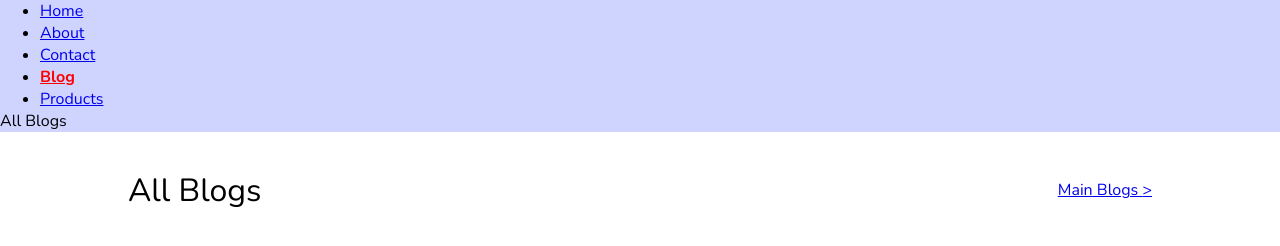
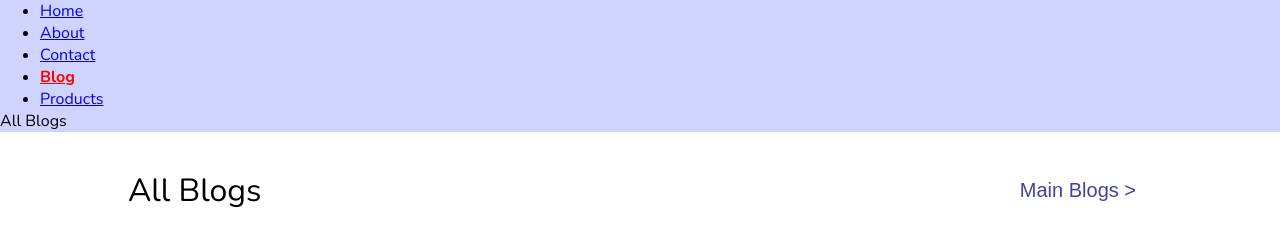
Before and after one commit to ahmeda110/NextRipple-Website, a React (Create React App) app: page /blog/allblogs in a window 1280 px wide. Shown: the top 246 px of the page. Built offline with nearby package versions, Linux system fonts and the light colour scheme.

Commit message:
fix button

```diff
--- a/src/pages/AllBlogs.module.css
+++ b/src/pages/AllBlogs.module.css
@@ -23,3 +23,14 @@
     font-weight: 500;
     font-size: 32px;
   }
+
+  .viewAllButton {
+    font-family: 'Arial', sans-serif;
+    color: #43439E;
+    font-size: 20px;
+    background-color: transparent;
+    border: none;
+    padding: 8px 16px;
+    cursor: pointer;
+    text-decoration: none;
+  }
```
